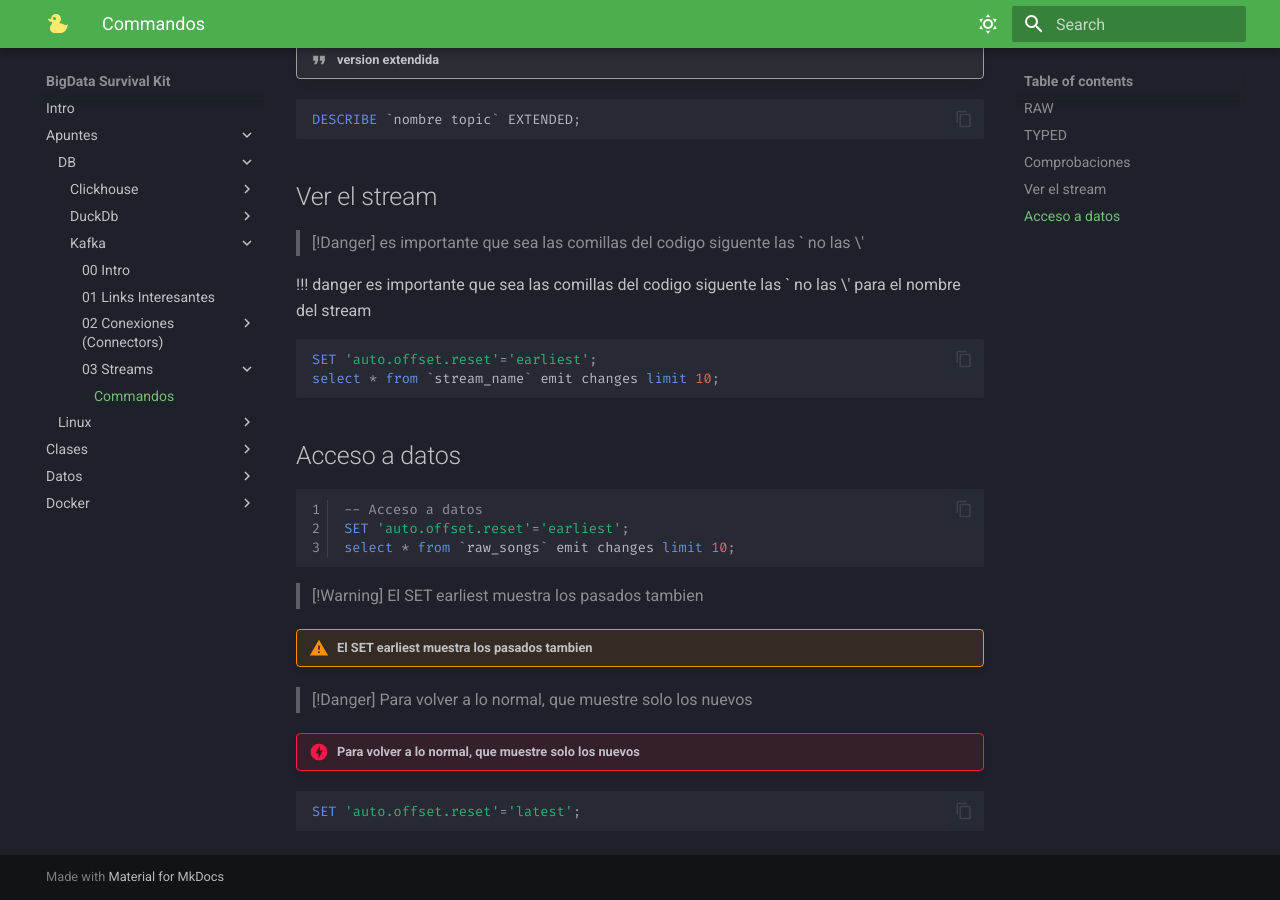
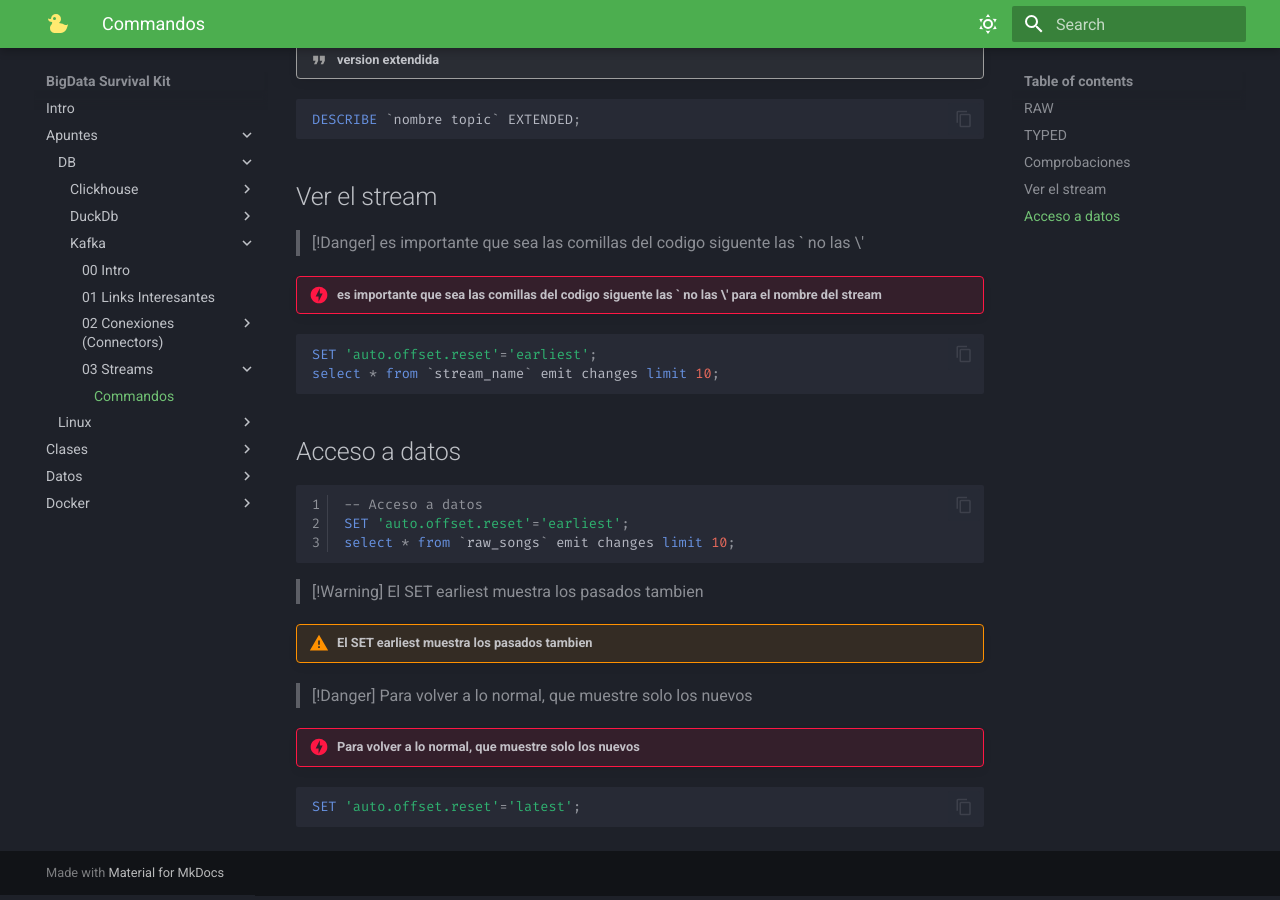
Before and after one commit to alejandroFili/BigData-SurvivalKit, an MkDocs documentation site: the page built from docs/Apuntes/DB/Kafka/03_Streams/Comandos.md, in a window 1280 px wide and 900 px high, scrolled down 1676 px. Built offline with MkDocs 1.6.1 and Material for MkDocs 9.7.7, drawn with Linux system fonts in a browser that asks for light colours.

Commit message:
Update Comandos.md

````diff
--- a/docs/Apuntes/DB/Kafka/03_Streams/Comandos.md
+++ b/docs/Apuntes/DB/Kafka/03_Streams/Comandos.md
@@ -86,7 +86,7 @@
 
 >[!Danger] es importante que sea las comillas del codigo siguente las \` no las \'
 
-!!! danger es importante que sea las comillas del codigo siguente las \` no las \' para el nombre del stream
+!!! danger "es importante que sea las comillas del codigo siguente las \` no las \' para el nombre del stream"
 
 ```SQL
 SET 'auto.offset.reset'='earliest';
````
